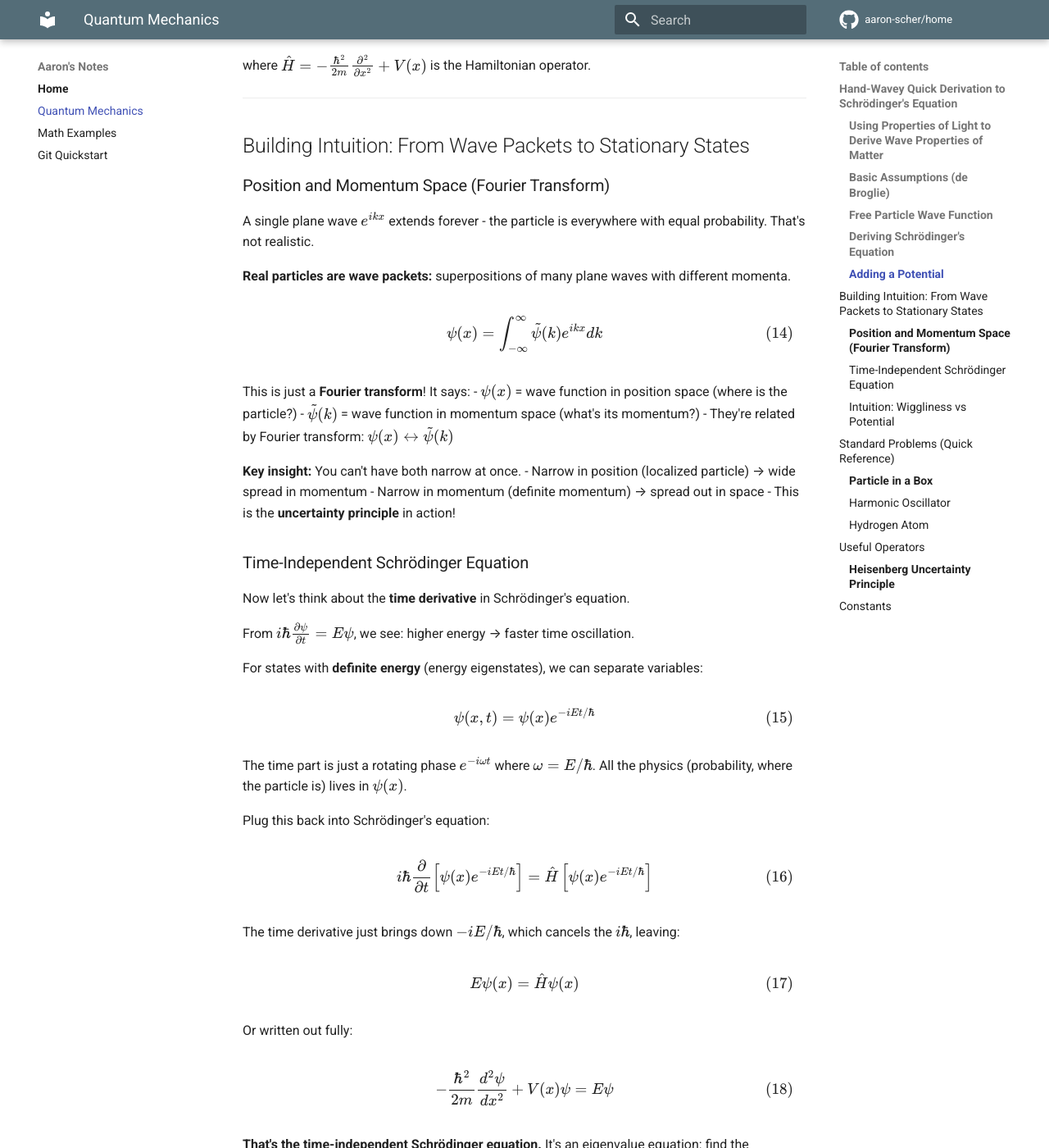
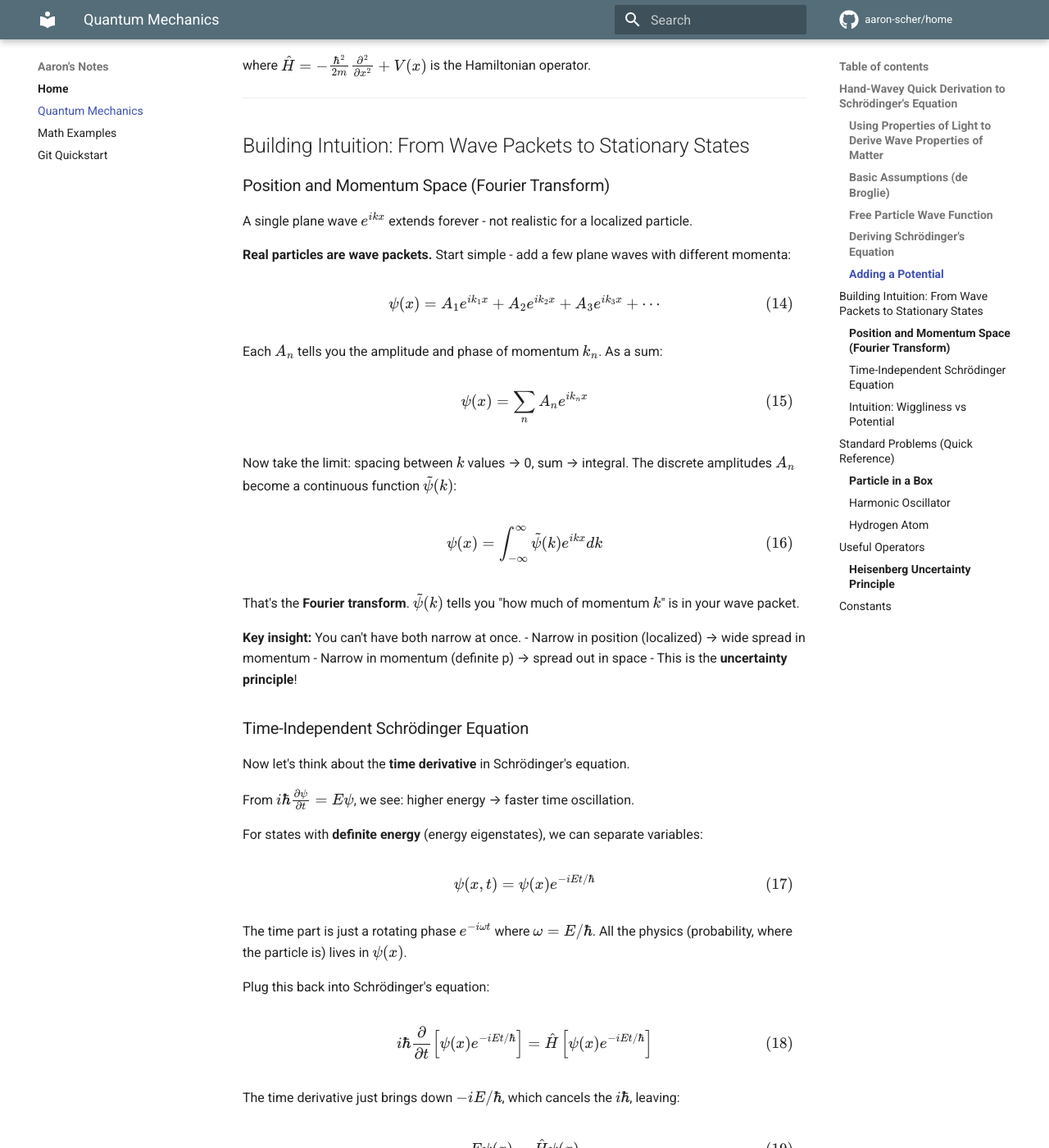
Before and after one commit to aaron-scher/home, an MkDocs documentation site: the page built from docs/quantum-mechanics.md, in a window 1280 px wide and 1400 px high, scrolled down 3197 px. Shown: the whole window at 82% size. Built offline with MkDocs 1.6.1 and Material for MkDocs 9.7.7, drawn with Linux system fonts in a browser that asks for light colours; comment, search, counter and statistics services are not loaded.

Commit message:
Rewrite Fourier transform section with discrete-to-continuous buildup
Make it more intuitive by starting with discrete sum of plane waves:
- Start with a few terms: A₁e^(ik₁x) + A₂e^(ik₂x) + ...
- Show as sum: Σ Aₙe^(ikₙx)
- Take limit: spacing → 0, sum → integral, Aₙ → ψ̃(k)
- Result: continuous Fourier transform

Shorter and builds intuition naturally. ψ̃(k) tells you "how much of momentum k" is in your wave packet.

🤖 Generated with [Claude Code](https://claude.com/claude-code)

Co-Authored-By: Claude <noreply@anthropic.com>

```diff
--- a/docs/quantum-mechanics.md
+++ b/docs/quantum-mechanics.md
@@ -133,23 +133,32 @@ where \(\hat{H} = -\frac{\hbar^2}{2m}\frac{\partial^2}{\partial x^2} + V(x)\) is
 
 ### Position and Momentum Space (Fourier Transform)
 
-A single plane wave \(e^{ikx}\) extends forever - the particle is everywhere with equal probability. That's not realistic.
+A single plane wave \(e^{ikx}\) extends forever - not realistic for a localized particle.
 
-**Real particles are wave packets:** superpositions of many plane waves with different momenta.
+**Real particles are wave packets.** Start simple - add a few plane waves with different momenta:
+
+\begin{equation}
+\psi(x) = A_1 e^{ik_1 x} + A_2 e^{ik_2 x} + A_3 e^{ik_3 x} + \cdots
+\end{equation}
+
+Each \(A_n\) tells you the amplitude and phase of momentum \(k_n\). As a sum:
+
+\begin{equation}
+\psi(x) = \sum_n A_n e^{ik_n x}
+\end{equation}
+
+Now take the limit: spacing between \(k\) values → 0, sum → integral. The discrete amplitudes \(A_n\) become a continuous function \(\tilde{\psi}(k)\):
 
 \begin{equation}
 \psi(x) = \int_{-\infty}^{\infty} \tilde{\psi}(k) e^{ikx} dk
 \end{equation}
 
-This is just a **Fourier transform**! It says:
-- \(\psi(x)\) = wave function in position space (where is the particle?)
-- \(\tilde{\psi}(k)\) = wave function in momentum space (what's its momentum?)
-- They're related by Fourier transform: \(\psi(x) \leftrightarrow \tilde{\psi}(k)\)
+That's the **Fourier transform**. \(\tilde{\psi}(k)\) tells you "how much of momentum \(k\)" is in your wave packet.
 
 **Key insight:** You can't have both narrow at once.
-- Narrow in position (localized particle) → wide spread in momentum
-- Narrow in momentum (definite momentum) → spread out in space
-- This is the **uncertainty principle** in action!
+- Narrow in position (localized) → wide spread in momentum
+- Narrow in momentum (definite p) → spread out in space
+- This is the **uncertainty principle**!
 
 ### Time-Independent Schrödinger Equation
 
```
